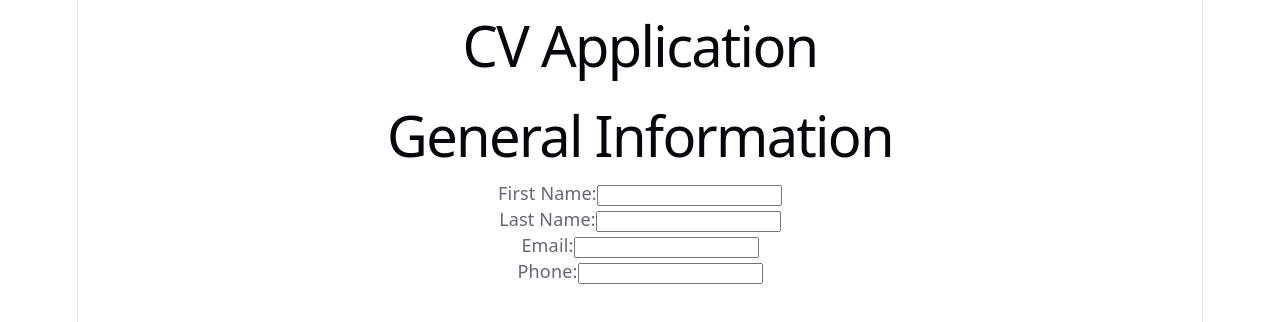
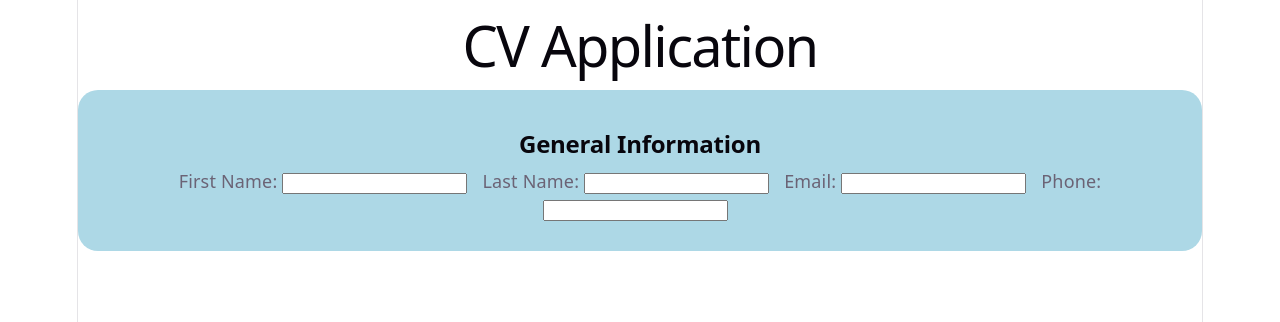
Before and after one commit to AleixMJ/TOP---Project-CV-Application, a React (Vite) app: page / in a window 1280 px wide. Shown: the top 322 px of the page. Built offline with nearby package versions, Linux system fonts and the light colour scheme.

Commit message:
feat: added some minor styles to General component

```diff
--- a/src/components/General.jsx
+++ b/src/components/General.jsx
@@ -1,4 +1,5 @@
 import { useState } from "react";
+import '../styles/General.css';
 
 export default function General() {
     const [details, setDetails] = useState({
@@ -10,8 +11,8 @@ export default function General() {
     }
 
     return (
-    <>
-        <h1>General Information</h1>
+    <div className="general-container">
+        <h2>General Information</h2>
         <label>
             First Name:
             <input
@@ -44,6 +45,6 @@ export default function General() {
                 onChange={handleChange}
             />
         </label>
-    </>
+    </div>
     )
 }
--- a/src/styles/General.css
+++ b/src/styles/General.css
@@ -0,0 +1,15 @@
+.general-container {
+    background-color: lightblue;
+    padding: 30px;
+    border-radius: 20px;
+
+}
+
+.general-container h2 {
+    margin: 10px;
+    font-weight: bold;
+}
+
+.general-container input {
+    margin: 0 15px 0 5px;
+}
```
